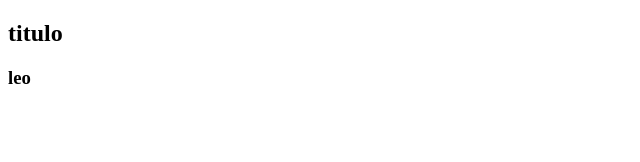
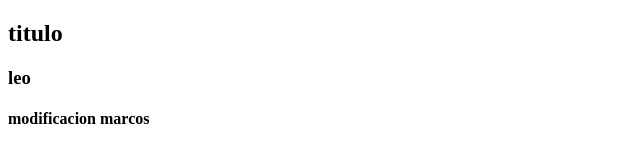
Before and after one commit to romaol2/prueba5, a plain HTML site: page index.html in a window 1280 px wide. Shown: the whole page, without its empty margins (0-640 px from the left). Drawn offline with Linux system fonts and the light colour scheme.

Commit message:
Version marcos2

```diff
--- a/index.html
+++ b/index.html
@@ -6,5 +6,6 @@
 <body>
 	<h2>titulo</h2>
 	<h3>leo</h3>
+	<h4>modificacion marcos</h4>
 </body>
 </html>
```
